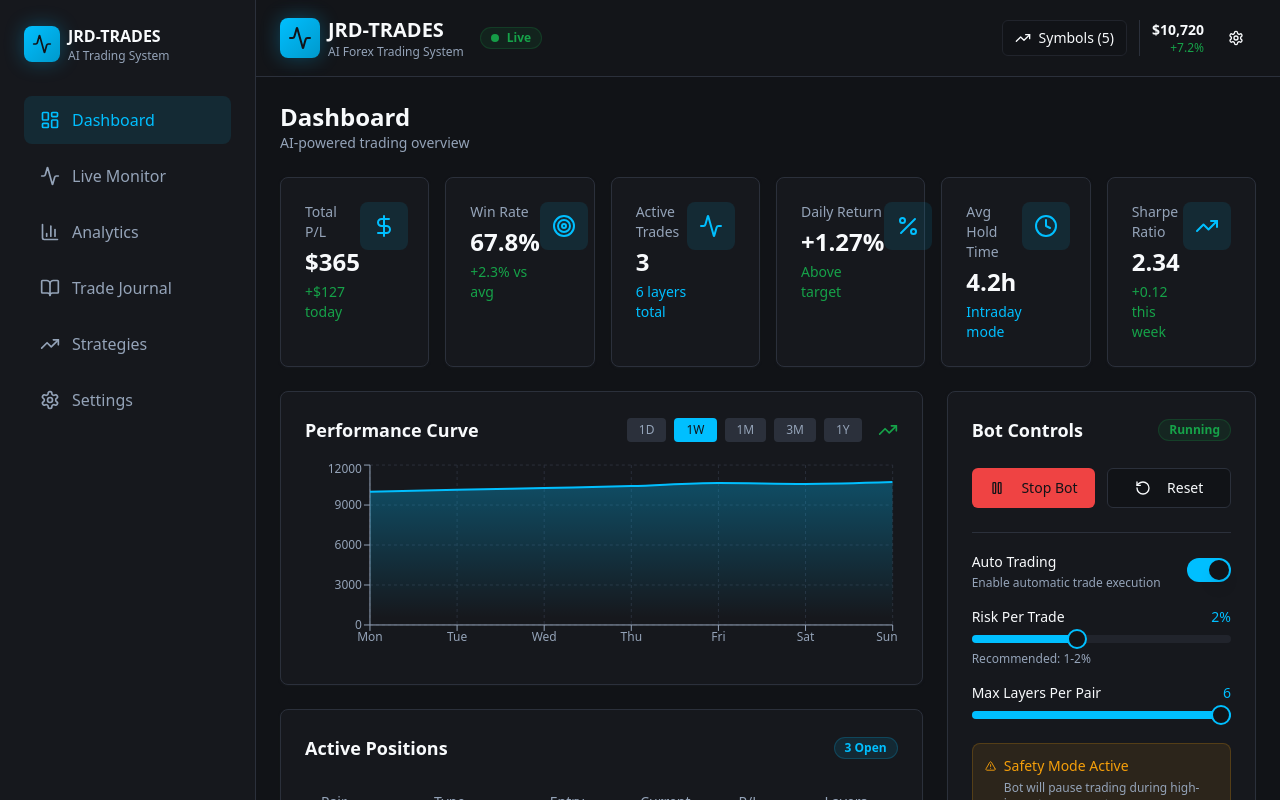
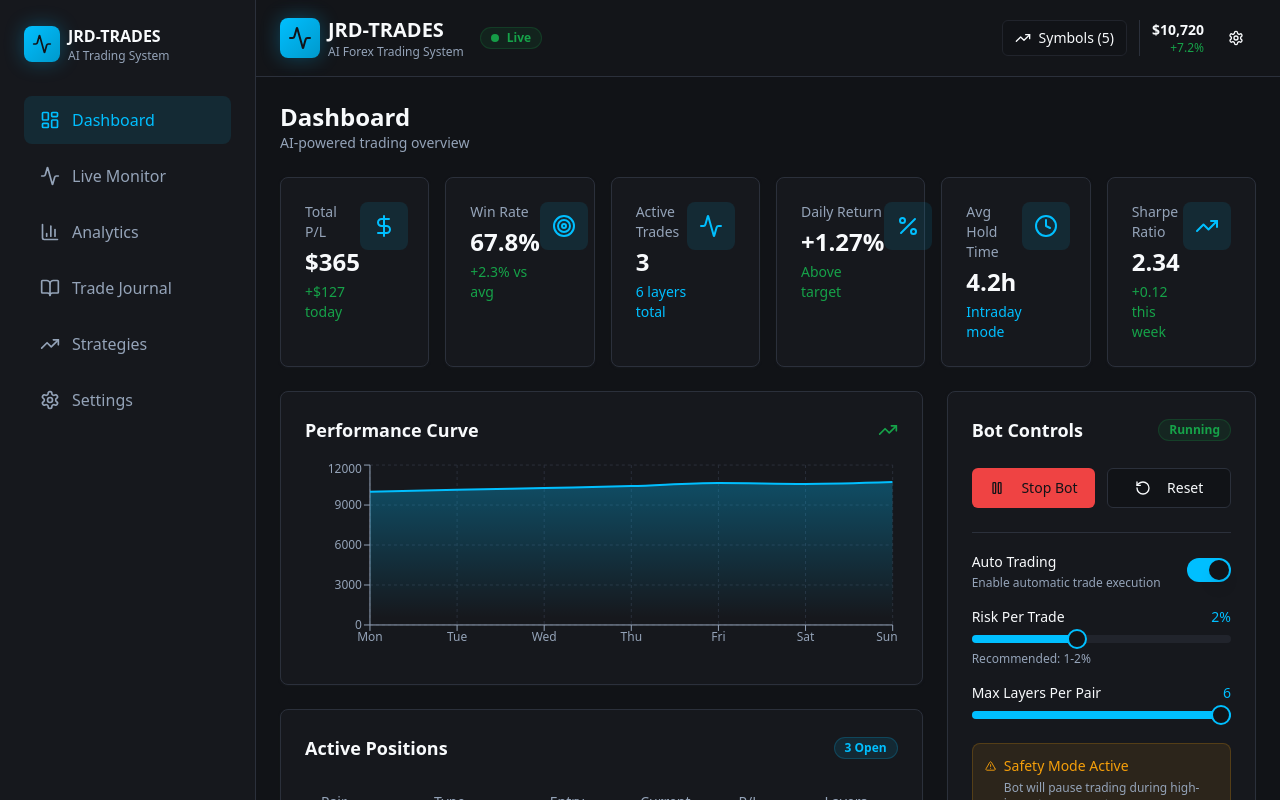
Before and after one commit to jrd-k/jrd-alphamind, a React (Vite) app: page / in a window 1280 px wide. Shown: the top 800 px of the page. Built offline with nearby package versions, Linux system fonts and the light colour scheme; the HTML template or start-up script is replaced by a standard one.

Commit message:
Reverted to commit 5b56f01db750b0853787434f2556e1aab0cb1702

```diff
--- a/src/components/PerformanceChart.tsx
+++ b/src/components/PerformanceChart.tsx
@@ -1,65 +1,25 @@
-import { useState } from "react";
 import { Card } from "@/components/ui/card";
 import { AreaChart, Area, XAxis, YAxis, CartesianGrid, Tooltip, ResponsiveContainer } from "recharts";
 import { TrendingUp } from "lucide-react";
 
-const timeframes = {
-  "1D": [
-    { date: "00:00", balance: 10620 }, { date: "04:00", balance: 10650 },
-    { date: "08:00", balance: 10680 }, { date: "12:00", balance: 10700 },
-    { date: "16:00", balance: 10710 }, { date: "20:00", balance: 10720 },
-  ],
-  "1W": [
-    { date: "Mon", balance: 10000 }, { date: "Tue", balance: 10150 },
-    { date: "Wed", balance: 10280 }, { date: "Thu", balance: 10420 },
-    { date: "Fri", balance: 10650 }, { date: "Sat", balance: 10580 },
-    { date: "Sun", balance: 10720 },
-  ],
-  "1M": [
-    { date: "W1", balance: 9800 }, { date: "W2", balance: 10100 },
-    { date: "W3", balance: 10350 }, { date: "W4", balance: 10720 },
-  ],
-  "3M": [
-    { date: "M1", balance: 9200 }, { date: "M2", balance: 9850 },
-    { date: "M3", balance: 10720 },
-  ],
-  "1Y": [
-    { date: "Jan", balance: 8500 }, { date: "Feb", balance: 8800 },
-    { date: "Mar", balance: 9200 }, { date: "Apr", balance: 9100 },
-    { date: "May", balance: 9500 }, { date: "Jun", balance: 9850 },
-    { date: "Jul", balance: 10100 }, { date: "Aug", balance: 10200 },
-    { date: "Sep", balance: 10350 }, { date: "Oct", balance: 10720 },
-  ],
-};
+const data = [
+  { date: "Mon", balance: 10000 }, { date: "Tue", balance: 10150 },
+  { date: "Wed", balance: 10280 }, { date: "Thu", balance: 10420 },
+  { date: "Fri", balance: 10650 }, { date: "Sat", balance: 10580 },
+  { date: "Sun", balance: 10720 },
+];
 
 export const PerformanceChart = () => {
-  const [selectedPeriod, setSelectedPeriod] = useState<keyof typeof timeframes>("1W");
-
   return (
     <Card className="p-6 bg-card border-border shadow-card">
       <div className="space-y-4">
         <div className="flex items-center justify-between">
           <h3 className="text-lg font-semibold text-foreground">Performance Curve</h3>
-          <div className="flex items-center gap-2">
-            {Object.keys(timeframes).map((period) => (
-              <button
-                key={period}
-                onClick={() => setSelectedPeriod(period as keyof typeof timeframes)}
-                className={`px-3 py-1 text-xs font-medium rounded transition-colors ${
-                  selectedPeriod === period
-                    ? "bg-primary text-primary-foreground"
-                    : "bg-muted text-muted-foreground hover:bg-muted/80"
-                }`}
-              >
-                {period}
-              </button>
-            ))}
-            <TrendingUp className="h-5 w-5 text-bullish ml-2" />
-          </div>
+          <TrendingUp className="h-5 w-5 text-bullish" />
         </div>
 
         <ResponsiveContainer width="100%" height={200}>
-          <AreaChart data={timeframes[selectedPeriod]}>
+          <AreaChart data={data}>
             <defs>
               <linearGradient id="colorBalance" x1="0" y1="0" x2="0" y2="1">
                 <stop offset="5%" stopColor="hsl(195 100% 50%)" stopOpacity={0.3}/>
```
